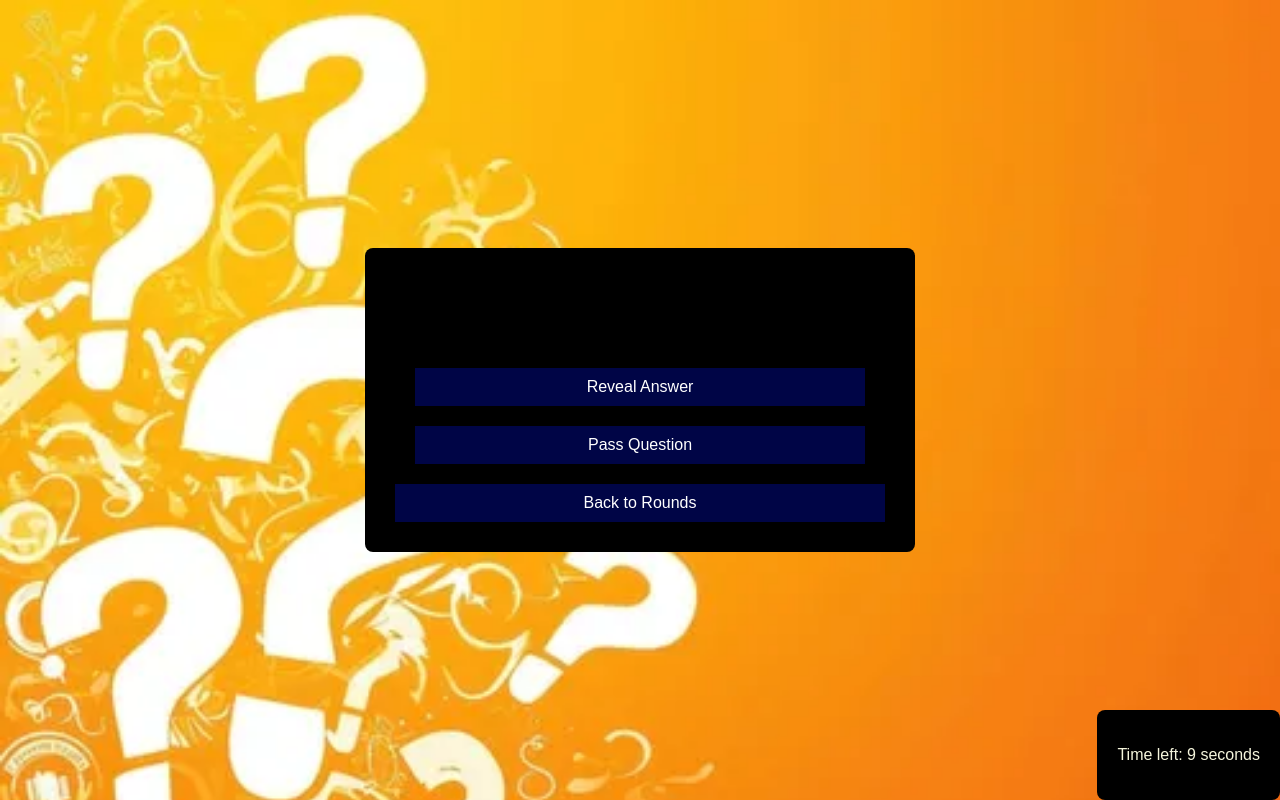
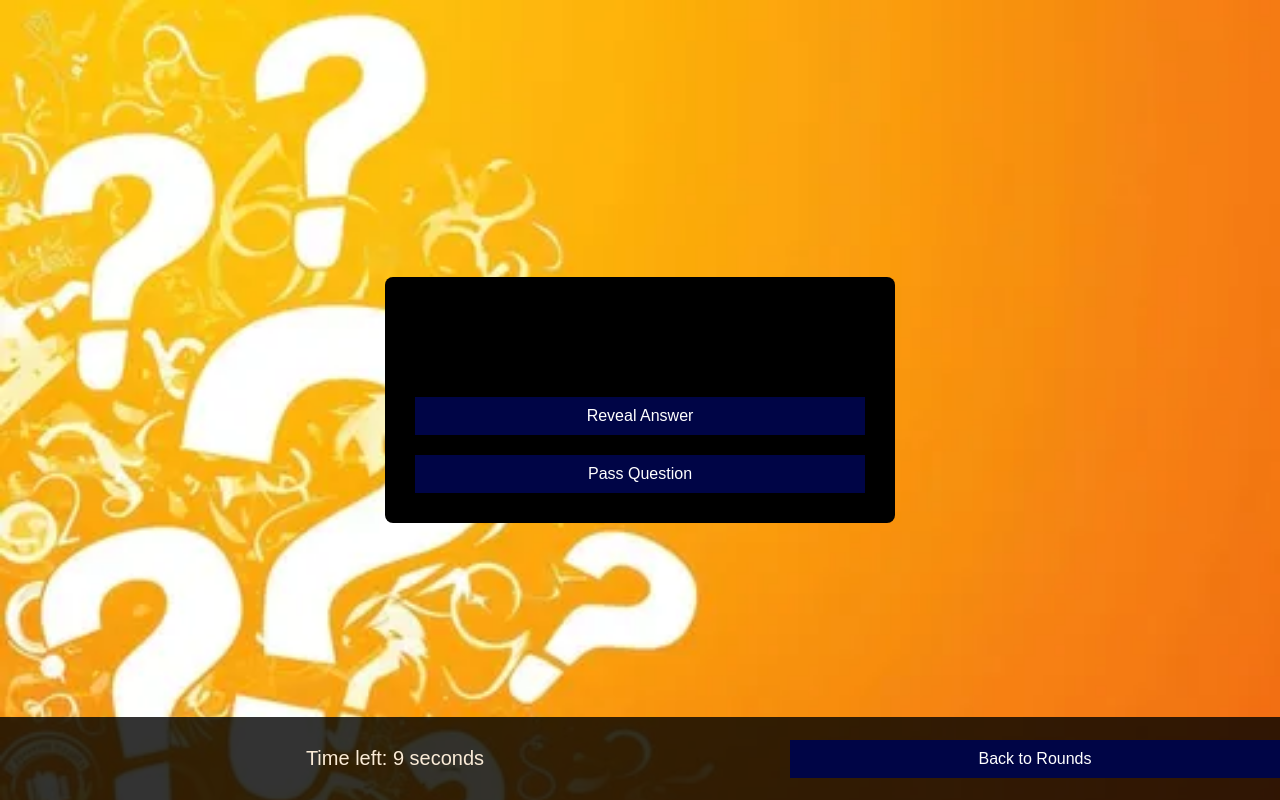
Before and after one commit to Lonesoldier230/JS_Quiz_Contest, a Django app: template sxj_quiz/front_end/template/Rounds/general_round.html in a window 1280 px wide. Run offline with Django 5.2, Linux system fonts and the light colour scheme; the template is opened without the code that fills it, so the values that code supplies are empty.

Commit message:
suiiiiiiii

```diff
--- a/sxj_quiz/front_end/template/Rounds/general_round.html
+++ b/sxj_quiz/front_end/template/Rounds/general_round.html
@@ -17,6 +17,33 @@
             display: block;
             margin: 0 auto;
         }
+        .bottom-container {
+            position: fixed;
+            bottom: 0;
+            left: 0;
+            width: 100%;
+            background-color: rgba(0, 0, 0, 0.8);
+            display: flex;
+            justify-content: space-between;
+            align-items: center;
+            padding: 10px;
+        }
+        .timer-container {
+            display: flex;
+            justify-content: center;
+            align-items: center;
+            width: 100%;
+            font-size: 20px; /* Adjust font size as needed */
+            color: antiquewhite;
+        }
+        .button-container {
+            display: flex;
+            justify-content: flex-end;
+            align-items: center;
+        }
+        .button {
+            margin-left: 10px;
+        }
     </style>
 </head>
 <body class="body" style="background-image:url('{% static "images/quiz.png" %}')">
@@ -28,13 +55,17 @@
         <button class="button-hideAfterClick" id="reveal_answer">Reveal Answer</button>
         <button class="button-hideAfterClick" id="time">Pass Question</button>
         <p id="answer" class="hidden" style="font-size: 30px; color: antiquewhite;">{{ answer }}</p>
-        {% if iter < limit %}
-            <a href="{% url 'round:common' round='general_round' iter=iter|add:'1' %}" class="button" id="next_question">Next Question</a>
-        {% endif %}
-        <a href="{% url 'round:main' %}" class="button" id="back_to_rounds">Back to Rounds</a>
     </div>
-    <div class="bottom-right-container">
-        <p id="timer">Time left: <span id="countdown">15</span> seconds</p>
+    <div class="bottom-container">
+        <div class="timer-container">
+            <p id="timer">Time left: <span id="countdown">15</span> seconds</p>
+        </div>
+        <div class="button-container">
+            {% if iter < limit %}
+                <a href="{% url 'round:common' round='general_round' iter=iter|add:'1' %}" class="button" id="next_question">Next Question</a>
+            {% endif %}
+            <a href="{% url 'round:main' %}" class="button" id="back_to_rounds">Back to Rounds</a>
+        </div>
     </div>
     <script>
         document.addEventListener('DOMContentLoaded', function() {
```
